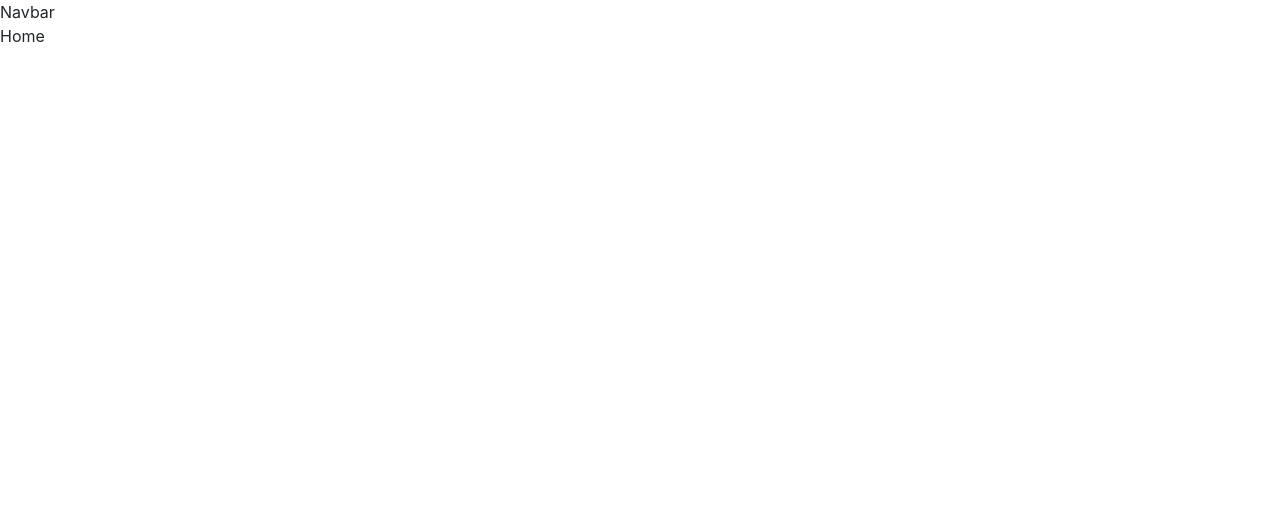
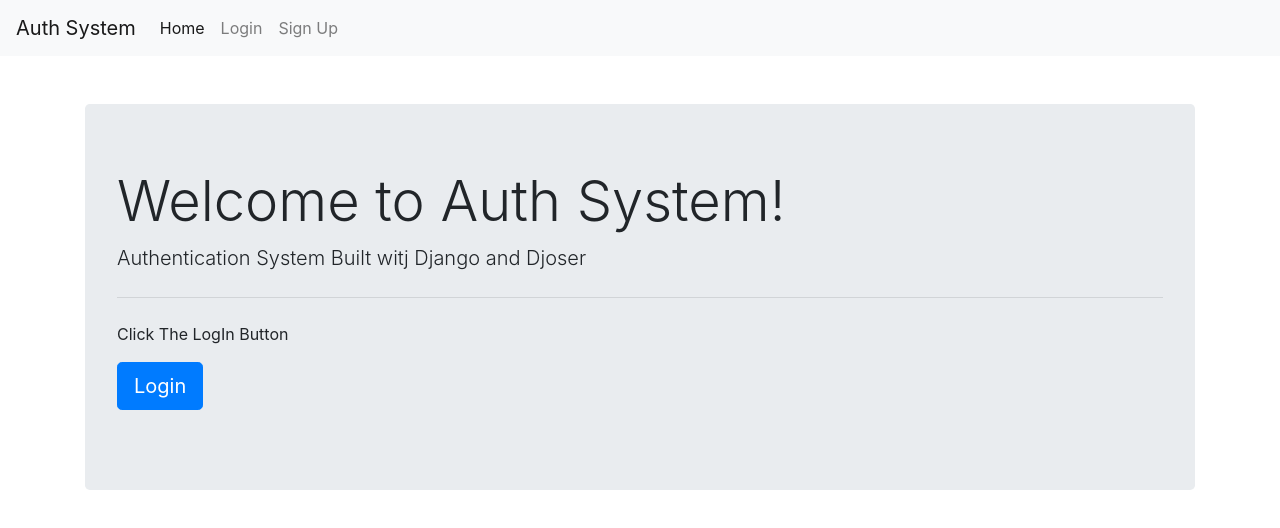
Before and after one commit to Malik-Idrees/Auth_System, a React (Create React App) app in the folder frontend/: page / in a window 1280 px wide. Shown: the top 528 px of the page. Built offline with nearby package versions, Linux system fonts and the light colour scheme.

Commit message:
Nav Bar & Check Authenticated Status

```diff
--- a/frontend/src/App.js
+++ b/frontend/src/App.js
@@ -37,3 +37,5 @@
 };
 
 export default App;
+// "build": "rm -rf ../backend/build && react-scripts build && cp -r build ../backend/build"
+// "build": "react-scripts build",
--- a/frontend/src/actions/auth.js
+++ b/frontend/src/actions/auth.js
@@ -4,8 +4,41 @@
   LOGIN_FAIL,
   USER_LOADED_SUCCESS,
   USER_LOADED_FAIL,
+  AUTHENTICATED_SUCCESS,
+  AUTHENTICATED_FAIL,
+  LOGOUT
 } from "./types";
 
+export const checkAuthenticated = () => async dispatch => {
+  if (localStorage.getItem("access")) {
+    const config = {
+      headers: {
+        "Content-Type": "application/json",
+        "Accept": "application/json",
+      },
+    };
+
+    const body = JSON.stringify({ token: localStorage.getItem('access')});
+
+    try{
+      const res = await axios.post(`${process.env.REACT_APP_API_URL}/auth/jwt/verify/`,config,body)
+      if(res.data.code !== 'token_not_valid'){
+        dispatch({
+        type: AUTHENTICATED_SUCCESS
+      })
+      }
+      else{
+        dispatch({
+        type: AUTHENTICATED_FAIL
+      })
+      }
+    } catch(err){
+      dispatch({
+        type: AUTHENTICATED_FAIL
+      })
+    }
+  }
+}
 export const load_user = () => async (dispatch) => {
   if (localStorage.getItem("access")) {
     console.log(`JWT ${localStorage.getItem("access")}`);
@@ -20,9 +53,9 @@
 
     try {
       const res = await axios.get(
-        'http://127.0.0.1:8000/auth/users/me/',
+        `${process.env.REACT_APP_API_URL}/auth/users/me/`,
         config
-      )
+      );
 
       dispatch({
         type: USER_LOADED_SUCCESS,
@@ -51,7 +84,7 @@
 
   try {
     const res = await axios
-      .post('http://127.0.0.1:8000/auth/jwt/create/', body, config)
+      .post(`${process.env.REACT_APP_API_URL}/auth/jwt/create/`, body, config)
 
     dispatch({
       type: LOGIN_SUCCESS,
@@ -66,3 +99,9 @@
     });
   }
 };
+
+export const logout = () => dispatch => {
+  dispatch({
+    type: LOGOUT
+  })
+}
--- a/frontend/src/actions/types.js
+++ b/frontend/src/actions/types.js
@@ -2,3 +2,7 @@
 export const LOGIN_FAIL = "LOGIN_FAIL";
 export const USER_LOADED_SUCCESS = "USER_LOADED_SUCCESS";
 export const USER_LOADED_FAIL = "USER_LOADED_FAIL";
+
+export const AUTHENTICATED_SUCCESS = "AUTHENTICATED_SUCCESS";
+export const AUTHENTICATED_FAIL = "AUTHENTICATED_FAIL";
+export const LOGOUT = "LOGOUT";
--- a/frontend/src/components/Navbar.js
+++ b/frontend/src/components/Navbar.js
@@ -1,5 +1,55 @@
-import React from "react";
+import React, {Fragment}from "react";
+import {Link} from 'react-router-dom';
+import {connect} from 'react-redux';
+import {logout} from '../actions/auth'
 
-const Navbar = () => <div>Navbar</div>;
+const Navbar = ({logout, isAuthenticated}) => {
 
-export default Navbar;
+  const guestLinks = () => (
+    <Fragment>
+      <Link class="nav-item nav-link" to="/login">
+        Login
+      </Link>
+      <Link class="nav-item nav-link" to="/signup">
+        Sign Up
+      </Link>
+    </Fragment>
+  );
+
+  const authLinks = () => (
+    <Link class="nav-item nav-link" onClick={logout}>
+      Logout
+    </Link>
+  );
+return(
+  <nav class="navbar navbar-expand-lg navbar-light bg-light">
+    <Link class="navbar-brand" to="/">
+      Auth System
+    </Link>
+    <button
+      class="navbar-toggler"
+      type="button"
+      data-toggle="collapse"
+      data-target="#navbarNavAltMarkup"
+      aria-controls="navbarNavAltMarkup"
+      aria-expanded="false"
+      aria-label="Toggle navigation"
+    >
+      <span class="navbar-toggler-icon"></span>
+    </button>
+    <div class="collapse navbar-collapse" id="navbarNavAltMarkup">
+      <div class="navbar-nav">
+        <Link class="nav-item nav-link active" to="/">
+          Home <span class="sr-only">(current)</span>
+        </Link>
+        {isAuthenticated ? authLinks() : guestLinks()}
+      </div>
+    </div>
+  </nav>
+);
+}
+
+const mapStateToProps = state => ({
+  isAuthenticated : state.auth.isAuthenticated
+})
+export default connect(mapStateToProps,{logout})(Navbar);
--- a/frontend/src/containers/Home.js
+++ b/frontend/src/containers/Home.js
@@ -1,8 +1,19 @@
 import React from "react";
+import {Link} from 'react-router-dom';
 
 const Home = () => (
-  <div>
-      Home
+  <div className="container">
+    <div className="jumbotron mt-5">
+      <h1 className="display-4">Welcome to Auth System!</h1>
+      <p className="lead">Authentication System Built witj Django and Djoser</p>
+      <hr className="my-4" />
+      <p>Click The LogIn Button</p>
+      <p className="lead">
+        <Link className="btn btn-primary btn-lg" to="/login" role="button">
+          Login
+        </Link>
+      </p>
+    </div>
   </div>
 );
 
--- a/frontend/src/containers/Login.js
+++ b/frontend/src/containers/Login.js
@@ -4,10 +4,10 @@
 
 import {login} from '../actions/auth';
 
-const Login = ({login}) => {
+const Login = ({ login, isAuthenticated }) => {
   const [formData, setFormData] = useState({
-    email: '',
-    password: '',
+    email: "",
+    password: "",
   });
 
   const { email, password } = formData;
@@ -23,6 +23,9 @@
 
   //Is the user Authenticated
   //Redirect them to home page
+  if(isAuthenticated){
+    return <Redirect to='/' />
+  }
 
   return (
     <div className="container mt-5">
@@ -65,7 +68,7 @@
   );
 };
 
-//const mapStateToProps = state =>{
-    //Is Authenticated?
-//}
-export default connect(null,{ login })(Login);
+const mapStateToProps = state =>({
+    isAuthenticated : state.auth.isAuthenticated
+})
+export default connect(mapStateToProps,{ login })(Login);
--- a/frontend/src/hocs/Layout.js
+++ b/frontend/src/hocs/Layout.js
@@ -1,11 +1,19 @@
-import React from 'react';
+import React,{useEffect} from 'react';
 import Navbar from '../components/Navbar';
+import {connect} from 'react-redux';
+import {checkAuthenticated, load_user} from '../actions/auth';
 
-const Layout = (props) => (
+const Layout = (props) => {
+    useEffect(()=>{
+        props.checkAuthenticated();
+        props.load_user();
+    },[])
+
+return(
         <div>
             <Navbar />
             {props.children}
         </div>
 );
-
-export default Layout;
+}
+export default connect(null,{load_user,checkAuthenticated})(Layout);
--- a/frontend/src/reducers/auth.js
+++ b/frontend/src/reducers/auth.js
@@ -3,6 +3,9 @@
   LOGIN_FAIL,
   USER_LOADED_SUCCESS,
   USER_LOADED_FAIL,
+  AUTHENTICATED_SUCCESS,
+  AUTHENTICATED_FAIL,
+  LOGOUT,
 } from "../actions/types";
 
 const initialState = {
@@ -15,6 +18,10 @@
     const {type, payload} = action;
 
     switch (type) {
+      case AUTHENTICATED_SUCCESS:
+        return {
+          isAuthenticated: true,
+        };
       case LOGIN_SUCCESS:
         localStorage.setItem("access", payload.access);
         return {
@@ -28,6 +35,10 @@
           ...state,
           user: payload,
         };
+      case AUTHENTICATED_FAIL:
+        return {
+          isAuthenticated: false,
+        };
       case USER_LOADED_FAIL:
         return {
           ...state,
@@ -35,6 +46,7 @@
         };
 
       case LOGIN_FAIL:
+      case LOGOUT:
         localStorage.removeItem("access");
         localStorage.removeItem("refresh");
         return {
```
